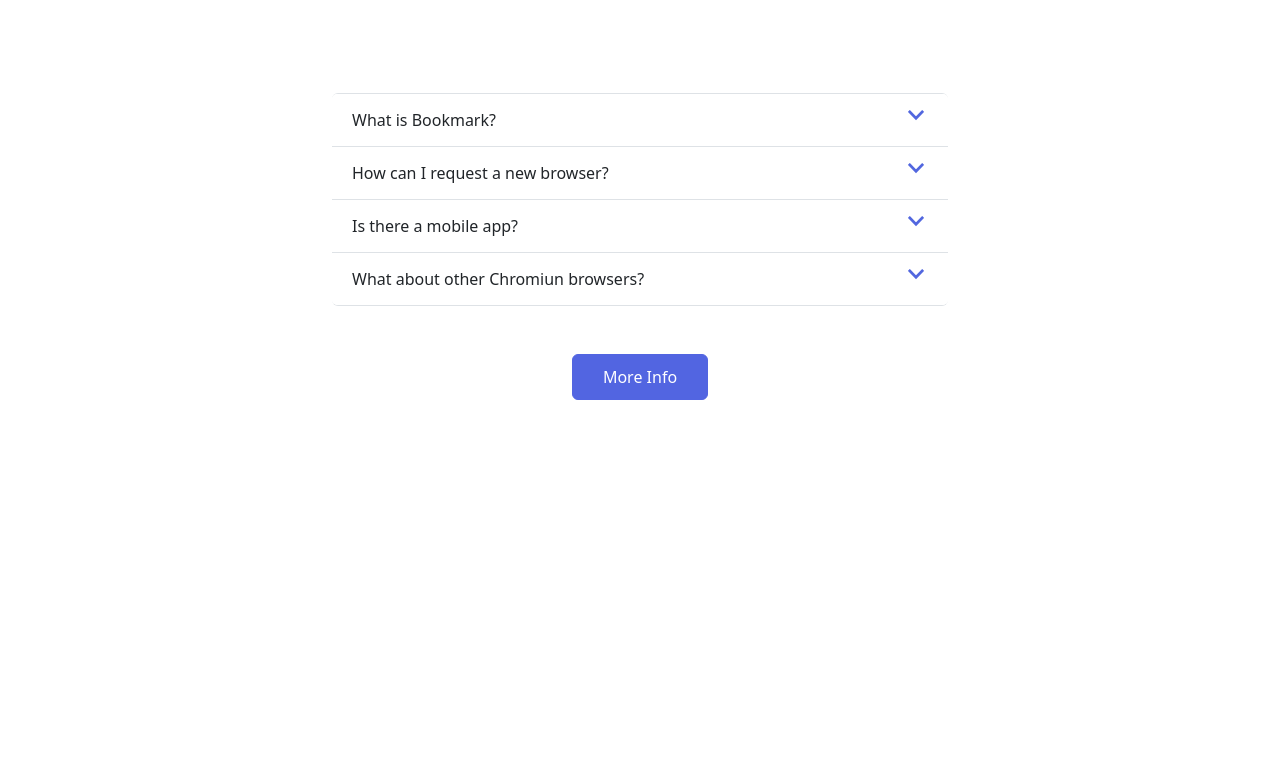
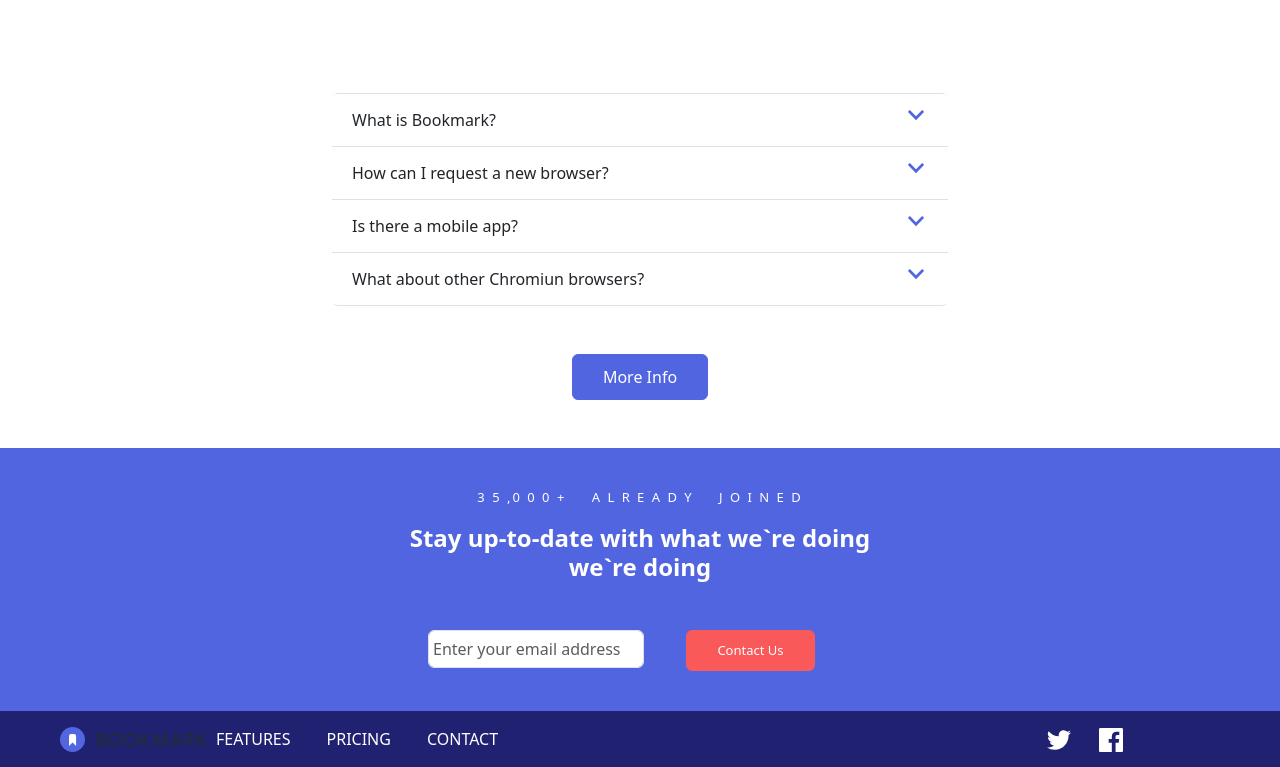
Before and after one commit to yali1986/tasca-1.2, a website: page index.html in a window 1280 px wide. Shown: the part 2033-2800 px from the top of the page. Before the commit the page ends 2481 px from the top, so only its background shows below. Drawn offline with nearby package versions, Linux system fonts and the light colour scheme.

Commit message:
ex 5 y ex6

```diff
--- a/index.html
+++ b/index.html
@@ -6,15 +6,14 @@
     <meta name="viewport" content="width=device-width, initial-scale=1.0">
     <title>Boostrap 5 y Sass</title>
     <link rel="stylesheet" href="main.css">
-
-
 </head>
 
 <body>
 
     <nav class="navbar navbar-expand-sm navbar-light bg-white fixed-top">
         <div class="container-fluid my-4">
-            <img src="./img/logo-bookmark.svg" alt="logo de Bookmark" class="d-inline-block align-text-top ms-5 ms-sm-4 ms-lg-5">
+            <img src="./img/logo-bookmark.svg" alt="logo de Bookmark"
+                class="d-inline-block align-text-top ms-5 ms-sm-4 ms-lg-5">
             <button class="navbar-toggler me-5" type="button" data-bs-toggle="collapse"
                 data-bs-target="#navbarNavAltMarkup" aria-controls="navbarNavAltMarkup" aria-expanded="false"
                 aria-label="Toggle navigation">
@@ -53,7 +52,7 @@
                             browser tab and see your sites load instantanly. Try it for free.</p>
 
                         <div class="flex-md-col">
-                            <a class="btn btn-primary" href="#">Get it on Chrome</a>
+                            <a class="btn btn-primary btn-primary-chrome" href="#">Get it on Chrome</a>
                             <a class="btn btn-light shadow mx-2" href="#">Get it on Firefox</a>
                         </div>
                     </div>
@@ -116,8 +115,7 @@
                             </div>
                         </div> <!-- fin tab1 -->
 
-                        <div class="tab-pane fade" id="nav-profile" role="tabpanel" aria-labelledby="nav-profile-tab">
-                            <!-- inicio tab2 -->
+                        <div class="tab-pane fade" id="nav-profile" role="tabpanel" aria-labelledby="nav-profile-tab"> <!-- inicio tab2 -->
 
                             <div class="d-flex">
                                 <div class="col-6 d-flex justify-content-center"> <!-- inicio content tab2-->
@@ -135,9 +133,7 @@
                             </div>
 
                         </div><!-- fin tab2 -->
-                        <div class="tab-pane fade" id="nav-contact" role="tabpanel" aria-labelledby="nav-contact-tab">
-                            <!-- inicio tab3 -->
-
+                        <div class="tab-pane fade" id="nav-contact" role="tabpanel" aria-labelledby="nav-contact-tab"> <!-- inicio tab3 -->
 
                             <div class="d-flex">
                                 <div class="col-6 d-flex justify-content-center"> <!-- inicio content tab3 -->
@@ -238,7 +234,8 @@
 
             <div class="row justify-content-center">
                 <div class="col-6 text-center text-parrafo">
-                <p>Here are some of our FAQs. If you have any other questions you`d like answered please feel free to email us.</p>
+                    <p>Here are some of our FAQs. If you have any other questions you`d like answered please feel free
+                        to email us.</p>
                 </div>
             </div>
 
@@ -251,13 +248,19 @@
 
                         <div class="accordion-item">
                             <h2 class="accordion-header">
-                <button class="accordion-button collapsed" type="button" data-bs-toggle="collapse" data-bs-target="#collapseOne" aria-expanded="true" aria-controls="collapseOne">
+                                <button class="accordion-button collapsed" type="button" data-bs-toggle="collapse"
+                                    data-bs-target="#collapseOne" aria-expanded="true" aria-controls="collapseOne">
                                     What is Bookmark?
                                 </button>
                             </h2>
-              <div id="collapseOne" class="accordion-collapse collapse" data-bs-parent="#accordionExample">
+                            <div id="collapseOne" class="accordion-collapse collapse"
+                                data-bs-parent="#accordionExample">
                                 <div class="accordion-body">
-                  Lorem ipsum dolor sit, amet consectetur adipisicing elit. Veritatis, quia magni veniam, labore harum nemo nam, quisquam in quod minima sapiente voluptatem. Quae et, magni dignissimos a, eius tempora laboriosam at eum aspernatur earum provident voluptate sunt debitis ducimus hic cum. Quis iste perferendis nesciunt reiciendis sint nisi, totam atque.
+                                    Lorem ipsum dolor sit, amet consectetur adipisicing elit. Veritatis, quia magni
+                                    veniam, labore harum nemo nam, quisquam in quod minima sapiente voluptatem. Quae et,
+                                    magni dignissimos a, eius tempora laboriosam at eum aspernatur earum provident
+                                    voluptate sunt debitis ducimus hic cum. Quis iste perferendis nesciunt reiciendis
+                                    sint nisi, totam atque.
 
                                 </div>
                             </div>
@@ -265,43 +268,57 @@
 
                         <div class="accordion-item">
                             <h2 class="accordion-header">
-                  <button class="accordion-button collapsed" type="button" data-bs-toggle="collapse" data-bs-target="#collapseFive" aria-expanded="true" aria-controls="collapseFive">
+                                <button class="accordion-button collapsed" type="button" data-bs-toggle="collapse"
+                                    data-bs-target="#collapseFive" aria-expanded="true" aria-controls="collapseFive">
                                     How can I request a new browser?
                                 </button>
                             </h2>
-                <div id="collapseFive" class="accordion-collapse collapse" data-bs-parent="#accordionExample">
+                            <div id="collapseFive" class="accordion-collapse collapse"
+                                data-bs-parent="#accordionExample">
                                 <div class="accordion-body">
-                   Lorem ipsum dolor, sit amet consectetur adipisicing elit. Ipsa perferendis omnis sed at aspernatur eveniet numquam dignissimos earum illo quas necessitatibus voluptatibus velit, ratione nulla deserunt, provident dolorem sapiente eaque rem distinctio sequi amet quasi.
+                                    Lorem ipsum dolor, sit amet consectetur adipisicing elit. Ipsa perferendis omnis sed
+                                    at aspernatur eveniet numquam dignissimos earum illo quas necessitatibus
+                                    voluptatibus velit, ratione nulla deserunt, provident dolorem sapiente eaque rem
+                                    distinctio sequi amet quasi.
                                 </div>
                             </div>
                         </div>
 
                         <div class="accordion-item">
                             <h2 class="accordion-header">
-                <button class="accordion-button collapsed" type="button" data-bs-toggle="collapse" data-bs-target="#collapseTwo" aria-expanded="false" aria-controls="collapseTwo">
+                                <button class="accordion-button collapsed" type="button" data-bs-toggle="collapse"
+                                    data-bs-target="#collapseTwo" aria-expanded="false" aria-controls="collapseTwo">
                                     Is there a mobile app?
                                 </button>
                             </h2>
-              <div id="collapseTwo" class="accordion-collapse collapse" data-bs-parent="#accordionExample">
+                            <div id="collapseTwo" class="accordion-collapse collapse"
+                                data-bs-parent="#accordionExample">
                                 <div class="accordion-body">
-                  Lorem ipsum dolor sit amet, consectetur adipisicing elit. Voluptas ad asperiores eveniet laborum? Obcaecati consectetur sunt, vero, voluptatum repudiandae earum quibusdam libero tempore numquam veniam similique illum nostrum quia perferendis.
+                                    Lorem ipsum dolor sit amet, consectetur adipisicing elit. Voluptas ad asperiores
+                                    eveniet laborum? Obcaecati consectetur sunt, vero, voluptatum repudiandae earum
+                                    quibusdam libero tempore numquam veniam similique illum nostrum quia perferendis.
                                 </div>
                             </div>
                         </div>
                         <div class="accordion-item">
                             <h2 class="accordion-header">
-                <button class="accordion-button collapsed" type="button" data-bs-toggle="collapse" data-bs-target="#collapseThree" aria-expanded="false" aria-controls="collapseThree">
+                                <button class="accordion-button collapsed" type="button" data-bs-toggle="collapse"
+                                    data-bs-target="#collapseThree" aria-expanded="false" aria-controls="collapseThree">
                                     What about other Chromiun browsers?
                                 </button>
                             </h2>
-              <div id="collapseThree" class="accordion-collapse collapse" data-bs-parent="#accordionExample">
+                            <div id="collapseThree" class="accordion-collapse collapse"
+                                data-bs-parent="#accordionExample">
                                 <div class="accordion-body">
-                 Lorem ipsum dolor sit amet consectetur adipisicing elit. In eveniet quasi labore voluptas minus ullam non! Nemo voluptatem sit repellendus harum quos? Iste minima possimus libero? Repellat officiis minus, magnam minima delectus dolores tempora, tenetur quae sint eum vel exercitationem maxime nesciunt aspernatur enim earum.
+                                    Lorem ipsum dolor sit amet consectetur adipisicing elit. In eveniet quasi labore
+                                    voluptas minus ullam non! Nemo voluptatem sit repellendus harum quos? Iste minima
+                                    possimus libero? Repellat officiis minus, magnam minima delectus dolores tempora,
+                                    tenetur quae sint eum vel exercitationem maxime nesciunt aspernatur enim earum.
                                 </div>
                             </div>
                         </div>
                     </div>
-        </div>  <!-- fin col -->
+                </div> <!-- fin col -->
 
                 <div class="row mt-5">
                     <div class="col d-flex justify-content-center">
@@ -313,16 +330,74 @@
     </section>
 
 
+    <div class="row justify-content-center bg-primary py-4">
+        <div class="text-center">
+            <div class="card-header-footer my-3" style="letter-spacing: 2px; font-size: small;">
+                <span>3 5 ,0 0 0 +</span> <span style="margin-left: 20px"> A L R E A D Y</span> <span
+                    style="margin-left: 20px">J O I N E D </span>
+            </div>
+            <div class="card-body-footer">
+                <h5 class="card-title">Stay up-to-date with what we`re doing</h5>
+                <h5 class="card-title mb-5"> we`re doing</h5>
+            </div>
+
+            <div class="row mb-3 bg-primary w-75 ms-5">
+                <div class="col-3 offset-4">
+
+
+                    <input type="email" class="form-control ms-5 px-1" id="exampleFormControlInput1"
+                        placeholder="Enter your email address">
+                </div>
+
+                <div class="col-5">
+                    <a href="#" class="btn btn-secondary">Contact Us</a>
+                </div>
+
+            </div>
+        </div>
+
+
+    </div>
+
+
+    <!-- barra ultima del footer ex6-->
+
+    <nav class="navbar navbar-expand navbar-costum">
+        <div class="container-fluid">
+            <div class="row w-100">
+
+                <div class="col">
+
+                    <button class="navbar-toggler me-5" type="button" data-bs-toggle="collapse"
+                        data-bs-target="#navbarNavAltMarkup" aria-controls="navbarNavAltMarkup" aria-expanded="false"
+                        aria-label="Toggle navigation">
+                        <span class="navbar-toggler-icon"></span>
+                    </button>
+                    <div class="collapse navbar-collapse" id="navbarNavAltMarkup">
+                        <div class="navbar-nav me-lg-5">
+                            <img src="./img/logo-bookmark.svg" alt="logo de Bookmark"
+                                class="mt-2 ms-5 ms-sm-4 ms-lg-5 h-75">
+                            <a class="nav-link ms-xl-0" id="nav-link-features" style="color:white" href="#">Features</a>
+                            <a class="nav-link" style="color:white" href="#">Pricing</a>
+                            <a class="nav-link" style="color:white" href="#">Contact</a>
+                        </div>
+
+                        <div class="col col-costum">
+                            <img src="./img/icon-twitter.svg" alt="icono de twiter" class="facebook">
+
+                            <img src="./img/icon-facebook.svg" alt="icono de facebook" class="ms-4 facebook">
+                        </div>
+                    </div>
+
+                </div>
+            </div>
+        </div>
+    </nav>
 
 
     </div>
 
     <script src="node_modules/bootstrap/dist/js/bootstrap.min.js"></script>
-    <!-- <script src="node_modules/bootstrap/dist/js/bootstrap.bundle.min.js"></script> -->
-    <!-- bootstrap.bundle.min.js indicado-->
-
-
-
 
 
 </body>
--- a/main.scss
+++ b/main.scss
@@ -19,6 +19,8 @@ body {
 .btn-secondary {
   color: white;
   background-color: $secondary;
+  padding-top: 10px;
+  padding-bottom: 10px;
   padding-left: 30px;
   padding-right: 30px;
   margin-right: 130px !important;
@@ -73,6 +75,19 @@ body {
   font-weight: 400;
 }
 
+.btn-primary-chrome {
+  padding-top: 5px;
+  padding-bottom: 5px;
+  padding-left: 12px;
+  padding-right: 12px;
+  }
+
+  .btn-light:hover {
+    background-color: white;
+    border: 2px solid #6c757d;
+    color: #6c757d;
+  }
+
 .custom-size {
   height: 30%;
   width: 30%;
@@ -81,7 +96,6 @@ body {
 
 
 // accordion
-
 
 .accordion-item {
   border-left: none !important;
@@ -154,11 +168,32 @@ body {
 }
 // Fin tabs
 
+// footer
+.card-header-footer, .card-body-footer {
+  background-color: $primary;
+  color: white;
+  border: none;
+  width: 100%;
+}
 
-.table td:hover {
-  color: $secondary;
-  cursor: pointer;
+.btn-secondary-footer {
+  margin-left: 0px;
 }
+
+.navbar-costum {
+  background-color: rgb(33, 33, 114);
+}
+
+.col-costum {
+  margin-left: 40%!important;
+}
+
+.facebook:hover {
+cursor: pointer;
+}
+
+// fin footer
+
 
 @media (max-width: 575px) {
 
@@ -166,11 +201,9 @@ body {
     border: none; /*elimina el border de la hamburguesa*/
   }
 
-
   .navbar-toggler-icon {
     background-image: url("./img/icon-hamburger.svg"); /*agrega la imagen de hamburguesa del proyecto propio */
   }
-
 
   #navbarNavAltMarkup {  // todo el desplagable azul
     margin-top: 4% !important;
```
Also changed, not shown: main.css, 1 other file. Lines whose indentation alone changed are shown as unchanged.
